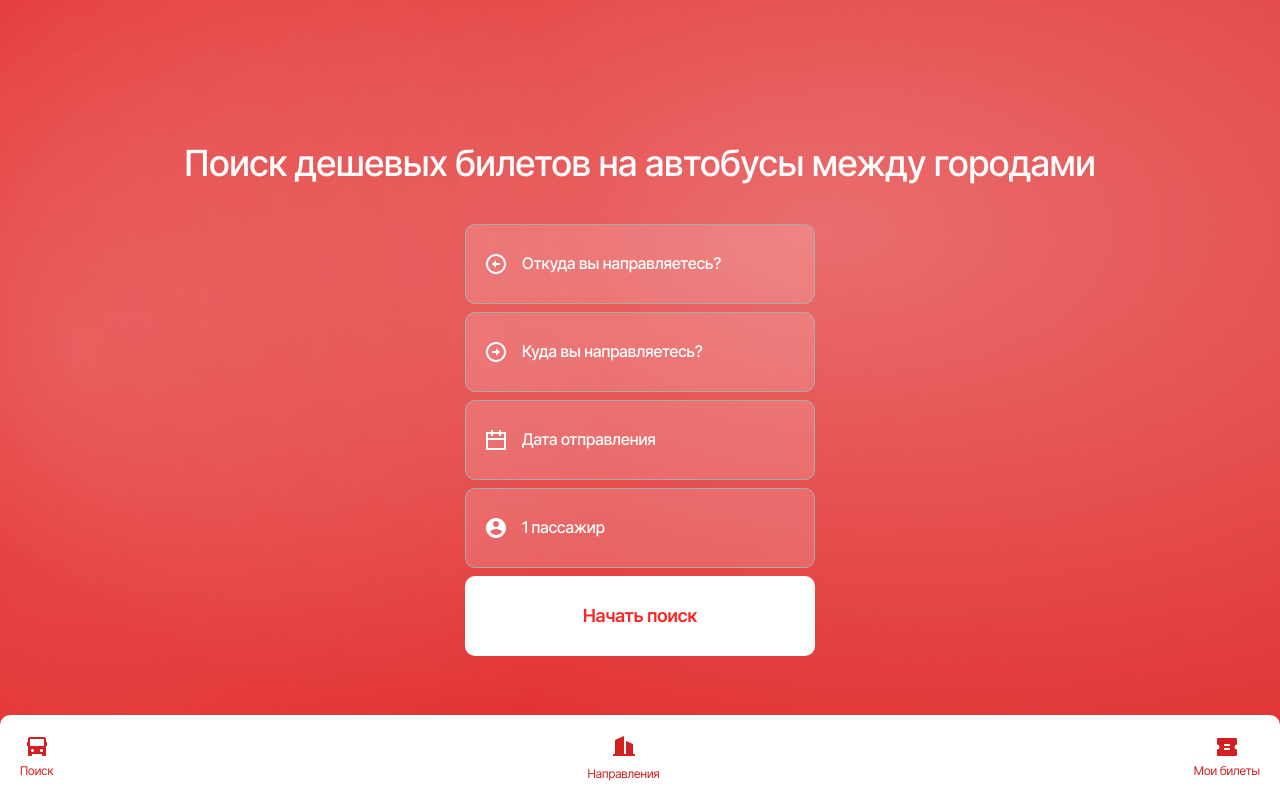
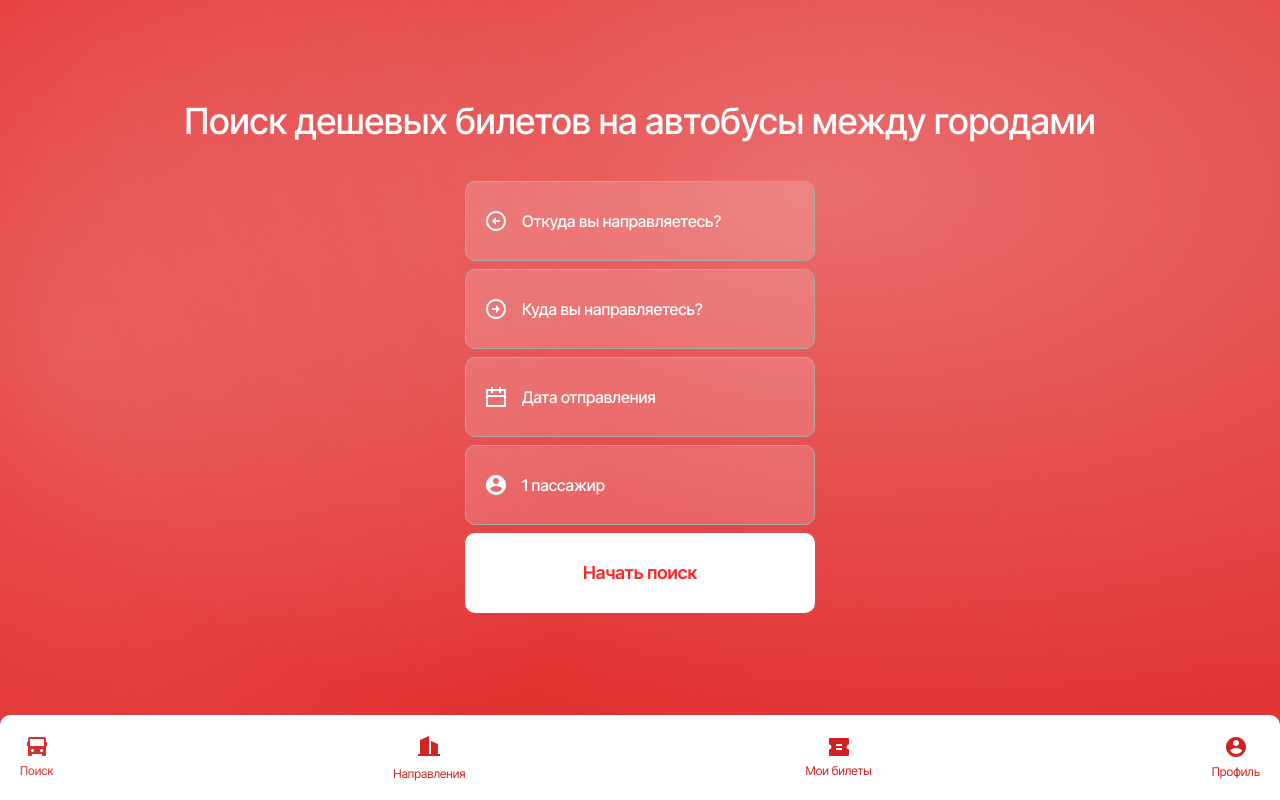
Before and after one commit to Arsik0153/kazbus, a Next.js app: page /main in a window 1280 px wide. Built offline with nearby package versions, Linux system fonts and the light colour scheme.

Commit message:
fixed nav-bar

```diff
--- a/src/app/main/page.tsx
+++ b/src/app/main/page.tsx
@@ -10,7 +10,8 @@ import Image from 'next/image';
 
 const MainPage = () => {
   return (
-    <div className='bg-gradient-to-r from-[#E32828] to-[#E13535] flex justify-center items-center flex-col h-screen'>
+    <div className='bg-gradient-to-r from-[#E32828] to-[#E13535] flex flex-col h-screen'>
+      <div className='flex-grow flex justify-center items-center flex-col'>
         <div className='text-center flex items-center justify-center flex-col p-5'>
         <Image
           src={'/assets/main/Ellipse-1.png'}
@@ -26,10 +27,10 @@ const MainPage = () => {
             alt={''}
             className="absolute bottom-0 left-0"
           />
-        <div className='text-white text-[36px] font-medium tracking-[-3%] leading-[39.6px] mb-10 z-50'>
+          <div className='text-white text-[36px] font-medium tracking-[-3%] leading-[39.6px] mb-10 z-10'>
             Поиск дешевых билетов на автобусы между городами
           </div>
-        <div className='flex flex-col gap-2 z-50'>
+          <div className='flex flex-col gap-2 z-10'>
             <div>
               <FullPageSelector
                 icon={<ArrowLeftIcon color="white" />}
@@ -58,7 +59,6 @@ const MainPage = () => {
               <Button>Начать поиск</Button>
             </div>
           </div>
-        <div>
         </div>
       </div>
       <NavBar />
--- a/src/components/nav-bar.tsx
+++ b/src/components/nav-bar.tsx
@@ -1,14 +1,15 @@
-import React from 'react'
+import React from 'react';
 import Bus from '../../public/assets/bus';
 import Building from '../../public/assets/building';
 import Coupon from '../../public/assets/coupon';
+import User from '../../public/assets/user';
 
 const NavBar = () => {
     return (
-        <div className="bg-white fixed bottom-0 w-screen rounded-t-[10px]">
-            <div className="flex items-center p-5 justify-between">
-                <div className='flex items-center flex-col gap-2'>
-                    <Bus color='#D21F1F'/>
+        <div className="bg-white w-full rounded-t-[10px]">
+            <div className="flex items-center p-5 justify-between w-full">
+                <div className='flex items-center flex-col gap-2 '>
+                    <Bus color='#D21F1F' />
                     <div className='font-normal text-[12px] leading-[13.2px] text-[#D21F1F]'>
                         Поиск
                     </div>
@@ -25,9 +26,15 @@ const NavBar = () => {
                         Мои билеты
                     </div>
                 </div>
+                <div className='flex items-center flex-col gap-2'>
+                    <User color='#D21F1F' />
+                    <div className='font-normal text-[12px] leading-[13.2px] text-[#D21F1F]'>
+                        Профиль
+                    </div>
+                </div>
             </div>
         </div>
     );
-}
+};
 
 export default NavBar;
```
Lines whose indentation alone changed are shown as unchanged.
